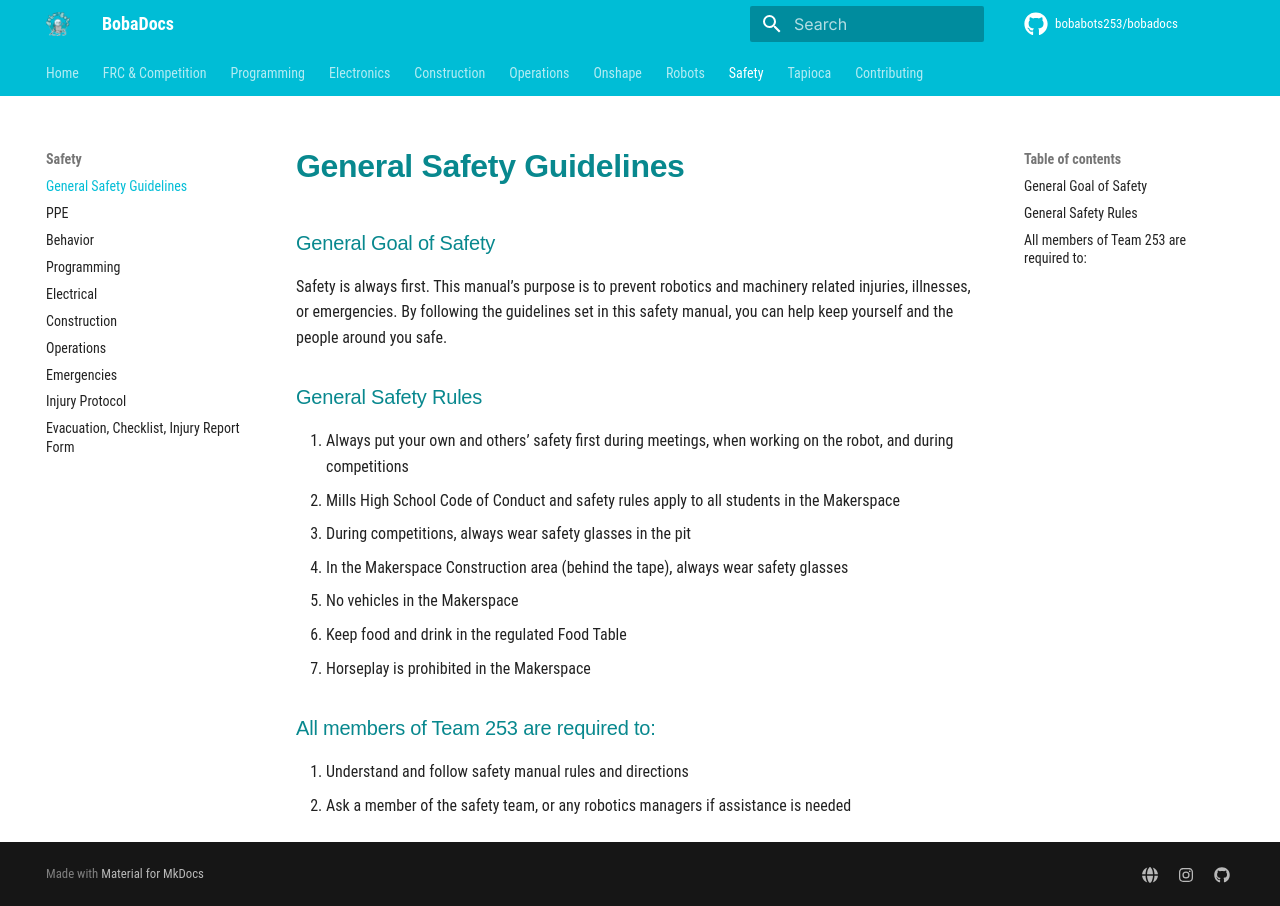
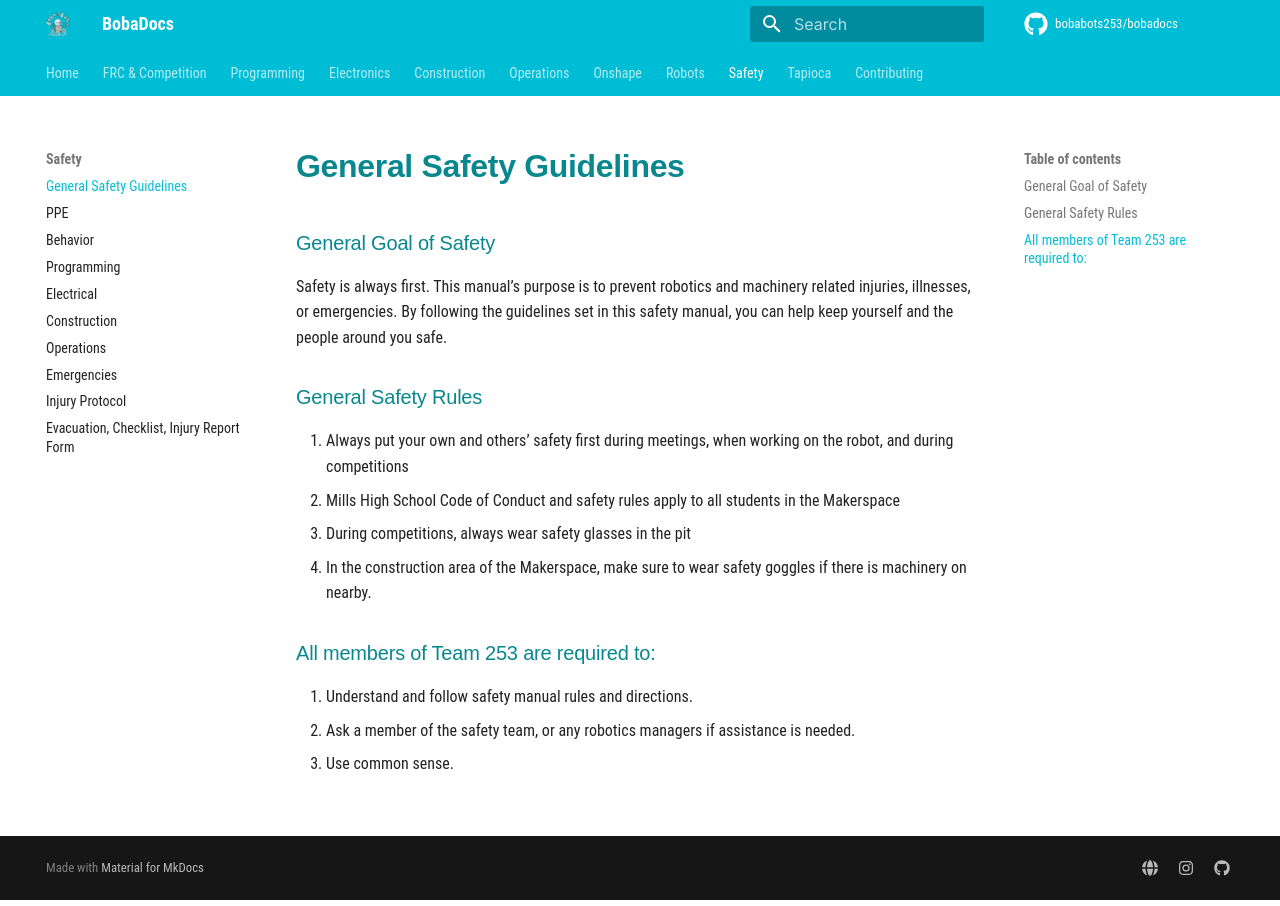
Before and after one commit to bobabots253/bobadocs, an MkDocs documentation site: the page built from docs/safety/generalsafety.md, in a window 1280 px wide. Built offline with MkDocs 1.6.1 and Material for MkDocs 9.7.7, drawn with Linux system fonts in a browser that asks for light colours; comment, search, counter and statistics services are not loaded.

Commit message:
Update generalsafety.md

```diff
--- a/docs/safety/generalsafety.md
+++ b/docs/safety/generalsafety.md
@@ -5,11 +5,10 @@
 1. Always put your own and others’ safety first during meetings, when working on the robot, and during competitions
 2. Mills High School Code of Conduct and safety rules apply to all students in the Makerspace
 3. During competitions, always wear safety glasses in the pit
-4. In the Makerspace Construction area (behind the tape), always wear safety glasses
-5. No vehicles in the Makerspace
-6. Keep food and drink in the regulated Food Table
-7. Horseplay is prohibited in the Makerspace
+4. In the construction area of the Makerspace, make sure to wear safety goggles if there is machinery on nearby.
+
 
 ### All members of Team 253 are required to:
-1. Understand and follow safety manual rules and directions
-2. Ask a member of the safety team, or any robotics managers if assistance is needed
+1. Understand and follow safety manual rules and directions.
+2. Ask a member of the safety team, or any robotics managers if assistance is needed.
+3. Use common sense.
```
